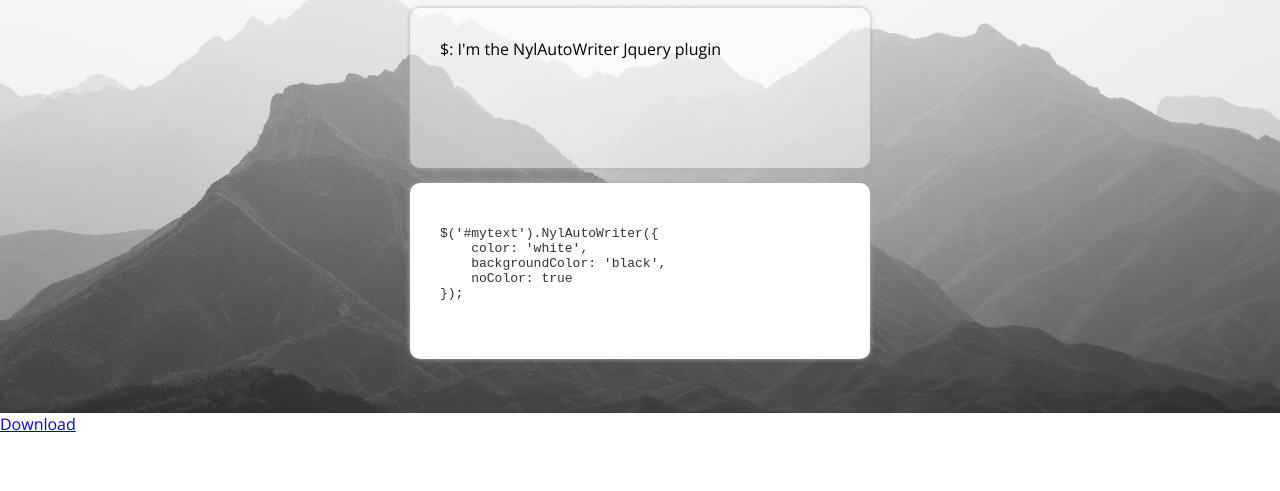
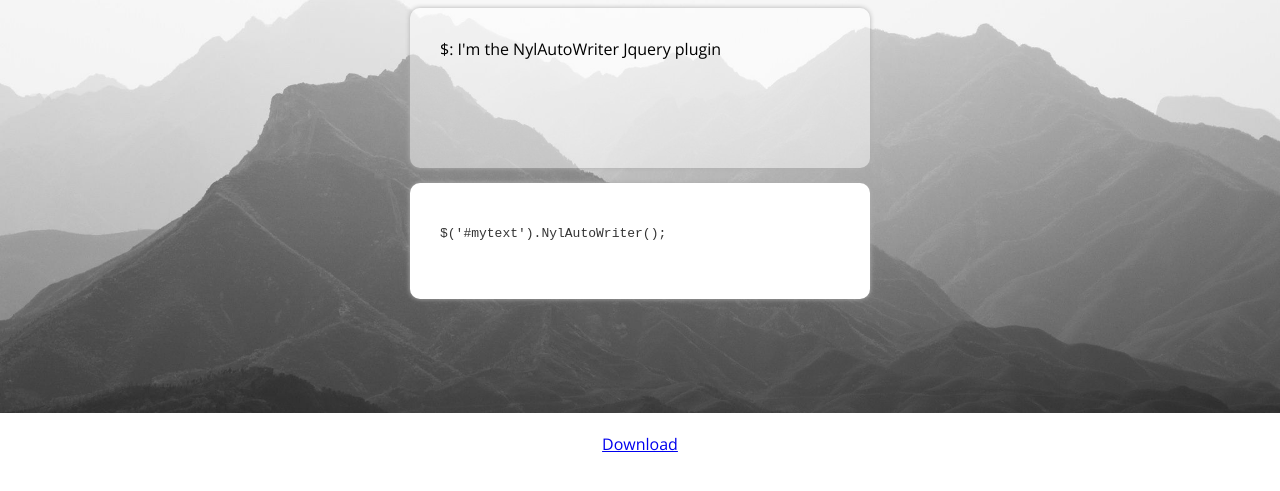
Before and after one commit to Nyl000/NylAutoWriter, a plain HTML site: page demo/index.html in a window 1280 px wide. Shown: the part 187-678 px from the top of the page. Drawn offline with nearby package versions, Linux system fonts and the light colour scheme.

Commit message:
Updated Demo

```diff
--- a/demo/css/style.css
+++ b/demo/css/style.css
@@ -42,3 +42,10 @@ html, body { margin: 0; padding: 0; }
     padding: 30px;
 
 }
+
+#downloadInfos {
+    margin: 0 auto 0 auto;
+    padding-top: 20px;
+    text-align: center;
+    padding-bottom: 50px;
+}
--- a/demo/index.html
+++ b/demo/index.html
@@ -17,11 +17,7 @@
     <div class="codebox">
         <code>
             <pre>
-$('#mytext').NylAutoWriter({
-    color: 'white',
-    backgroundColor: 'black',
-    noColor: true
-});
+$('#mytext').NylAutoWriter();
                 </pre>
         </code>
     </div>
@@ -51,12 +47,7 @@ $('#mytext').NylAutoWriter({
 
 
         var loop = function() {
-            $('#nylautowriter').NylAutoWriter({
-                color: 'white',
-                backgroundColor: 'black',
-                noColor: true,
-                mask : "abcdefghijklmnopqrstuvwxyzABCDEFGHIJKLMNO^$$@@1&&&|||§§§§§€€€********PQRSTUVWXYZ0@@@123456789?!!!!!-,.@/\'",
-            },function() {
+            $('#nylautowriter').NylAutoWriter({},function() {
                 setTimeout(function(){
                     cursor = (cursor+1) % sentences.length;
                     $('#nylautowriter').html(sentences[cursor]);
```
